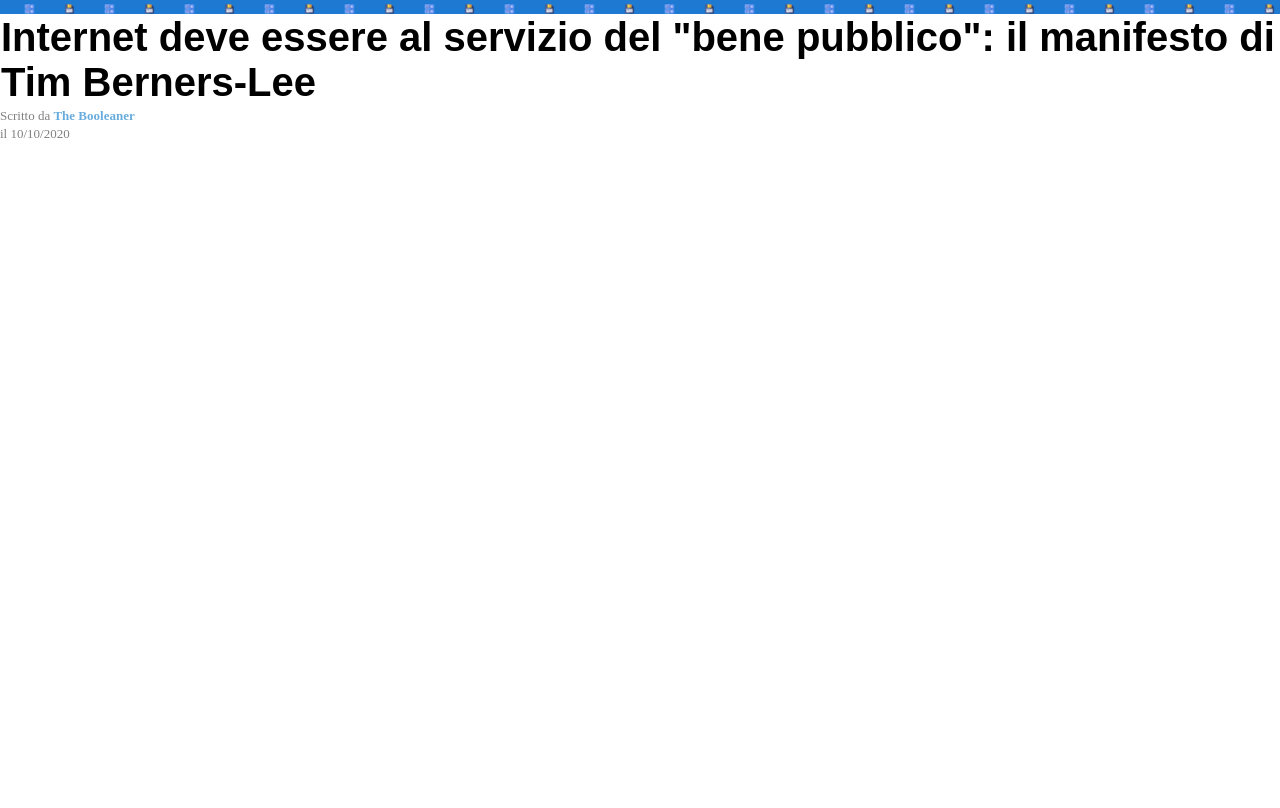
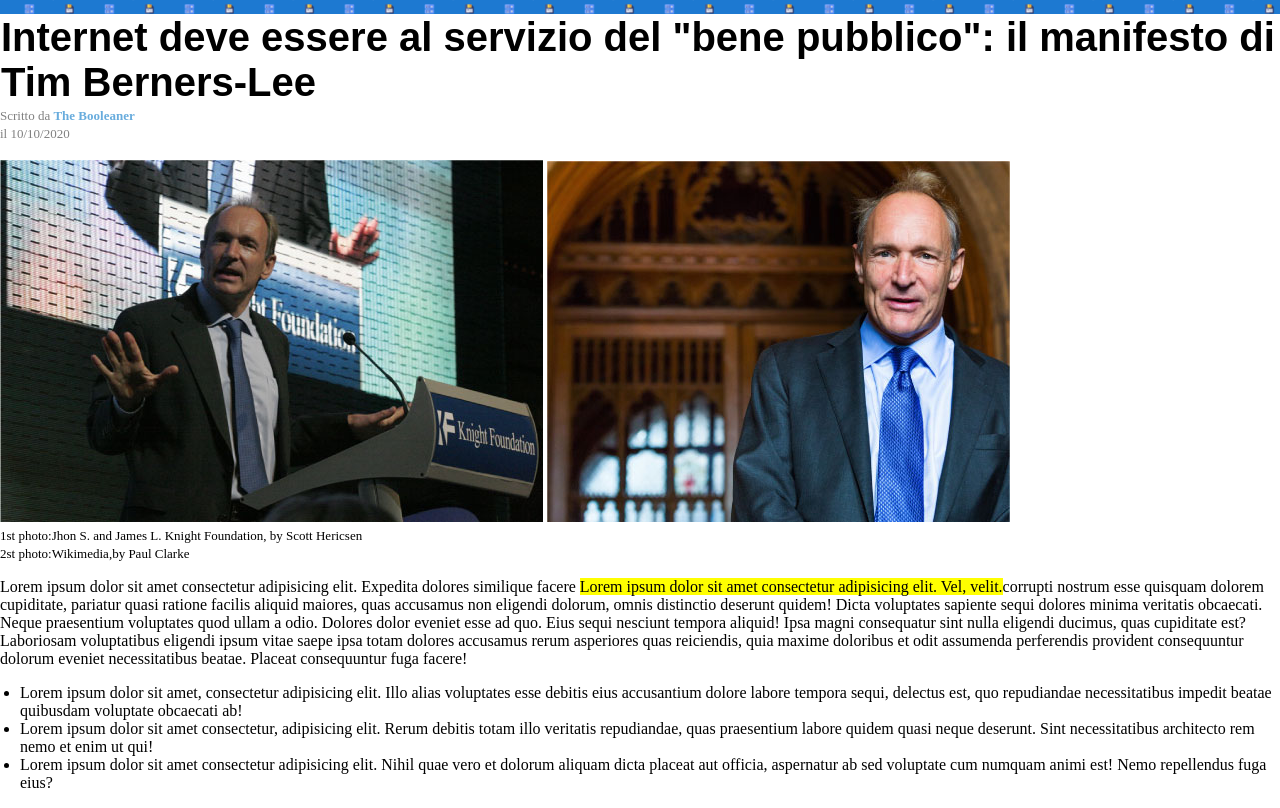
Before and after one commit to ManganiBiagio/html-css-booleaner, a plain HTML site: page index.html in a window 1280 px wide. Shown: the part 66-874 px from the top of the page. Before the commit the page ends 800 px from the top, so only its background shows below. Drawn offline with Linux system fonts and the light colour scheme.

Commit message:
articolo+unordered list

```diff
--- a/css/style.css
+++ b/css/style.css
@@ -20,6 +20,15 @@ header{
 h1{
     margin: 1px;
 }
+.descrizioni-foto{
+    font-weight:200;
+    font-size:13px ;
+}
+
+/* correzzione padding per ul */
+ul{
+    padding-left: 20px;
+}
 
 /* --------------------------------------------------- */
 /* colori testo */
@@ -31,4 +40,7 @@ h1{
     color: gray;
     font-size: 13px;
 }
+.text-evidenziato{
+    background-color: yellow;
+}
 /* ------------------------------------------------- */
--- a/index.html
+++ b/index.html
@@ -18,7 +18,33 @@
             <span class="gray-color">Scritto da <span id="blue-color">The Booleaner</span> </span>
             <br>
             <span class="gray-color">il 10/10/2020</span>
+            <br>
+            <br>
+            <!-- immagini di Tim-Lee piu descrizione delle foto-->
+            <div>
+                <img src="img/tim-1.jpg" alt="immagine di Tim-Lee">
+                <img src="img/tim-2.jpg" alt="immagine di Tim-Lee">
+                <br>
+                <span class="descrizioni-foto">1st photo:Jhon S. and James L. Knight Foundation, by Scott Hericsen</span>
+                <br>
+                <span class="descrizioni-foto">2st photo:Wikimedia,by Paul Clarke</span>
+            </div>
         </div>
+
+        <!-- articolo,lista non-ordinata,tabella -->
+        <section>
+            <!-- Articolo+ul  -->
+            <div>
+                <p>Lorem ipsum dolor sit amet consectetur adipisicing elit. Expedita dolores similique facere <span class="text-evidenziato">Lorem ipsum dolor sit amet consectetur adipisicing elit. Vel, velit.</span>corrupti nostrum esse quisquam dolorem cupiditate, pariatur quasi ratione facilis aliquid maiores, quas accusamus non eligendi dolorum, omnis distinctio deserunt quidem! Dicta voluptates sapiente sequi dolores minima veritatis obcaecati. Neque praesentium voluptates quod ullam a odio. Dolores dolor eveniet esse ad quo. Eius sequi nesciunt tempora aliquid! Ipsa magni consequatur sint nulla eligendi ducimus, quas cupiditate est? Laboriosam voluptatibus eligendi ipsum vitae saepe ipsa totam dolores accusamus rerum asperiores quas reiciendis, quia maxime doloribus et odit assumenda perferendis provident consequuntur dolorum eveniet necessitatibus beatae. Placeat consequuntur fuga facere!</p>
+                <ul>
+                    <li>Lorem ipsum dolor sit amet, consectetur adipisicing elit. Illo alias voluptates esse debitis eius accusantium dolore labore tempora sequi, delectus est, quo repudiandae necessitatibus impedit beatae quibusdam voluptate obcaecati ab!</li>
+                    <li>Lorem ipsum dolor sit amet consectetur, adipisicing elit. Rerum debitis totam illo veritatis repudiandae, quas praesentium labore quidem quasi neque deserunt. Sint necessitatibus architecto rem nemo et enim ut qui!</li>
+                    <li>Lorem ipsum dolor sit amet consectetur adipisicing elit. Nihil quae vero et dolorum aliquam dicta placeat aut officia, aspernatur ab sed voluptate cum numquam animi est! Nemo repellendus fuga eius?</li>
+                </ul>
+            </div>
+
+
+        </section>
 
     </main>
 
```
